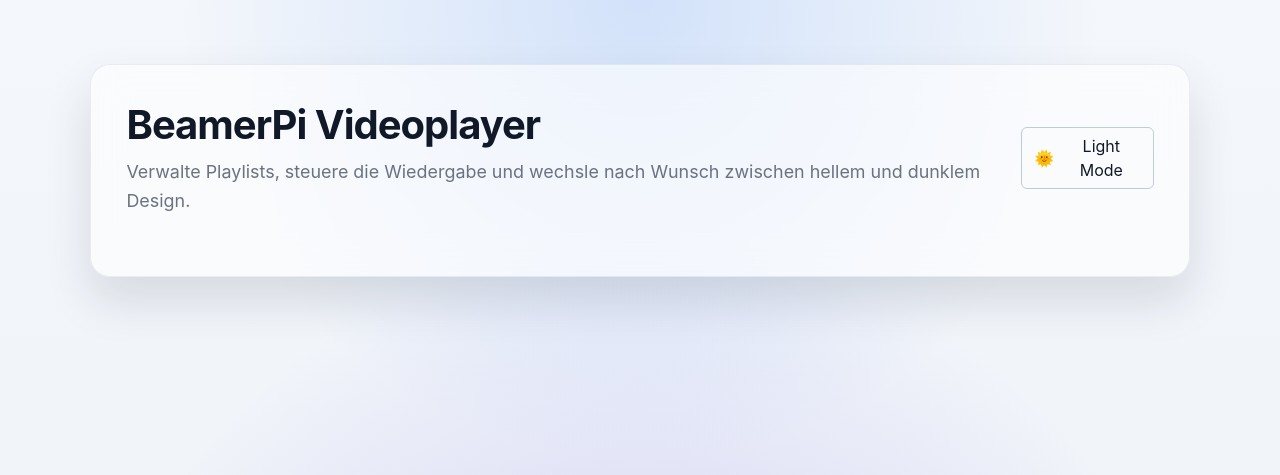
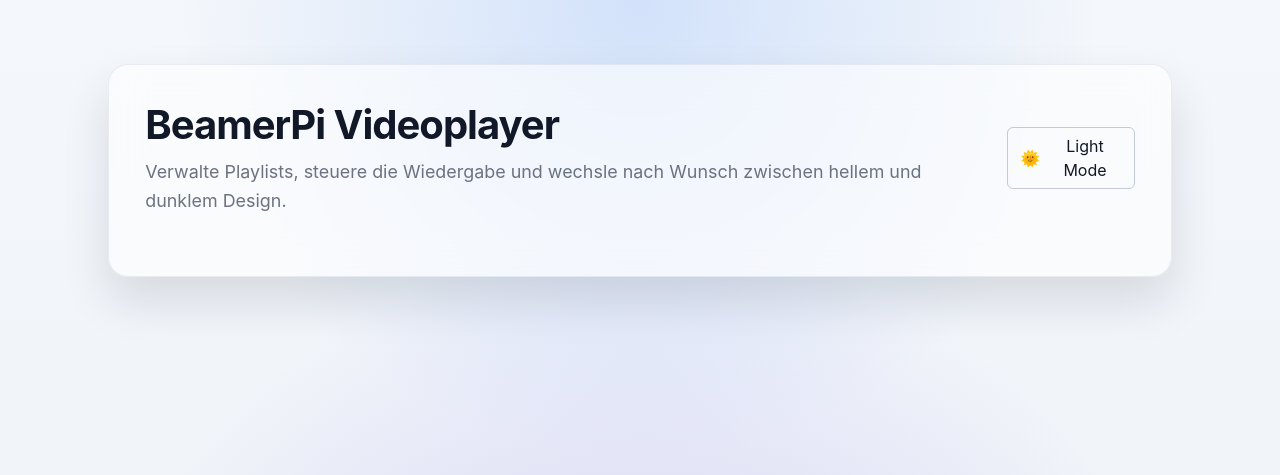
Before and after one commit to AntiHeld889/BeamerPi, a Python web app: template app/templates/base.html in a window 1280 px wide. Shown: the top 475 px of the page. Run offline with Jinja, Linux system fonts and the light colour scheme; the template is opened without the code that fills it, so the values that code supplies are empty.

Commit message:
Refine container sizing for wide viewports

```diff
--- a/app/templates/base.html
+++ b/app/templates/base.html
@@ -52,9 +52,12 @@
       }
 
       .container {
-        max-width: min(1680px, calc(100% - clamp(2rem, 6vw, 10rem)));
+        width: min(
+          calc(100% - clamp(1.5rem, 3.5vw, 6rem)),
+          clamp(20rem, 94vw, 120rem)
+        );
         margin-inline: auto;
-        padding-inline: clamp(1.25rem, 4vw, 4rem);
+        padding-inline: clamp(1.25rem, 3vw, 3.5rem);
       }
 
       main {
```
